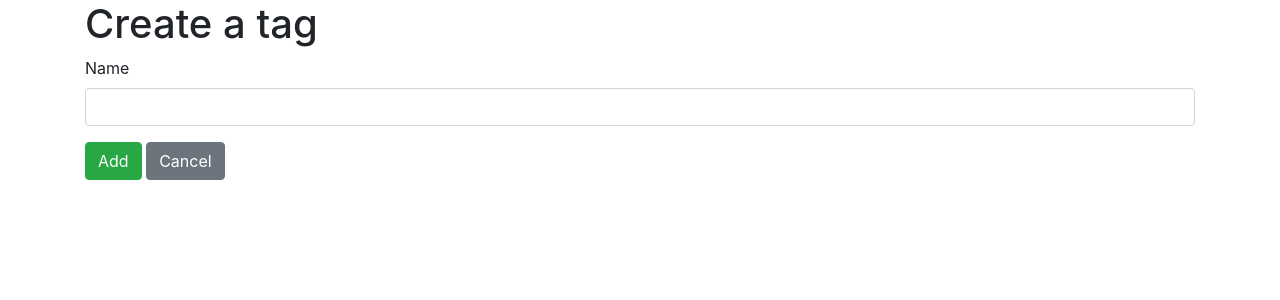
After one commit to jr-alcano/blogly, a Flask app: page /tags/new in a window 1280 px wide. The commit adds this page. Shown: the top 300 px of the page. Run offline with Flask 3, Linux system fonts and the light colour scheme; some libraries are stand-ins or nearby versions.

Commit message:
Add files via upload

```diff
--- a/app.py
+++ b/app.py
@@ -1,5 +1,5 @@
 from flask import Flask, render_template, redirect, url_for, request
-from models import db, connect_db, User, Post
+from models import db, connect_db, User, Post, Tag, PostTag
 
 app = Flask(__name__)
 app.config['SQLALCHEMY_DATABASE_URI'] = 'postgresql://johnalcano:jiBAi677@localhost/blogly'
@@ -12,76 +12,53 @@ with app.app_context():
     db.create_all()
 
 
-@app.route('/')
-def root():
-    return redirect(url_for('list_users'))
+# Existing user and post routes here...
+
+# Add tag routes
+@app.route('/tags')
+def list_tags():
+    tags = Tag.query.all()
+    return render_template('tags.html', tags=tags)
 
 
-@app.route('/users')
-def list_users():
-    users = User.query.all()
-    return render_template('users.html', users=users)
+@app.route('/tags/new', methods=["GET", "POST"])
+def add_tag():
+    if request.method == "POST":
+        new_tag = Tag(name=request.form['name'])
+        db.session.add(new_tag)
+        db.session.commit()
+        return redirect(url_for('list_tags'))
+
+    return render_template('new_tag.html')
 
 
-@app.route('/users/new', methods=["GET", "POST"])
-def add_user():
-    if request.method == "POST":
-        new_user = User(
-            first_name=request.form['first_name'],
-            last_name=request.form['last_name'],
-            image_url=request.form['image_url'] or None)
-        db.session.add(new_user)
-        db.session.commit()
-        return redirect(url_for('list_users'))
-
-    return render_template('new_user.html')
+@app.route('/tags/<int:tag_id>')
+def show_tag(tag_id):
+    tag = Tag.query.get_or_404(tag_id)
+    return render_template('tag_detail.html', tag=tag)
 
 
-@app.route('/users/<int:user_id>')
-def show_user(user_id):
-    user = User.query.get_or_404(user_id)
-    return render_template('user_detail.html', user=user)
+@app.route('/tags/<int:tag_id>/edit', methods=["GET", "POST"])
+def edit_tag(tag_id):
+    tag = Tag.query.get_or_404(tag_id)
+
+    if request.method == "POST":
+        tag.name = request.form['name']
+        db.session.commit()
+        return redirect(url_for('list_tags'))
+
+    return render_template('edit_tag.html', tag=tag)
 
 
-@app.route('/users/<int:user_id>/edit', methods=["GET", "POST"])
-def edit_user(user_id):
-    user = User.query.get_or_404(user_id)
-
-    if request.method == "POST":
-        user.first_name = request.form['first_name']
-        user.last_name = request.form['last_name']
-        user.image_url = request.form['image_url'] or None
-        db.session.commit()
-        return redirect(url_for('list_users'))
-
-    return render_template('edit_user.html', user=user)
+@app.route('/tags/<int:tag_id>/delete', methods=["POST"])
+def delete_tag(tag_id):
+    tag = Tag.query.get_or_404(tag_id)
+    db.session.delete(tag)
+    db.session.commit()
+    return redirect(url_for('list_tags'))
 
 
-@app.route('/users/<int:user_id>/delete', methods=["POST"])
-def delete_user(user_id):
-    user = User.query.get_or_404(user_id)
-    db.session.delete(user)
-    db.session.commit()
-    return redirect(url_for('list_users'))
-
-
-# Add post routes
-
-@app.route('/users/<int:user_id>/posts/new', methods=["GET", "POST"])
-def add_post(user_id):
-    user = User.query.get_or_404(user_id)
-
-    if request.method == "POST":
-        new_post = Post(
-            title=request.form['title'],
-            content=request.form['content'],
-            user_id=user.id)
-        db.session.add(new_post)
-        db.session.commit()
-        return redirect(url_for('show_user', user_id=user.id))
-
-    return render_template('new_post.html', user=user)
-
+# Update post routes to handle tags
 
 @app.route('/posts/<int:post_id>')
 def show_post(post_id):
@@ -89,17 +66,44 @@ def show_post(post_id):
     return render_template('post_detail.html', post=post)
 
 
+@app.route('/users/<int:user_id>/posts/new', methods=["GET", "POST"])
+def add_post(user_id):
+    user = User.query.get_or_404(user_id)
+    tags = Tag.query.all()
+
+    if request.method == "POST":
+        tag_ids = request.form.getlist('tags')
+        new_post = Post(
+            title=request.form['title'],
+            content=request.form['content'],
+            user_id=user.id)
+        db.session.add(new_post)
+        db.session.commit()
+
+        for tag_id in tag_ids:
+            tag = Tag.query.get(tag_id)
+            new_post.tags.append(tag)
+        db.session.commit()
+
+        return redirect(url_for('show_user', user_id=user.id))
+
+    return render_template('new_post.html', user=user, tags=tags)
+
+
 @app.route('/posts/<int:post_id>/edit', methods=["GET", "POST"])
 def edit_post(post_id):
     post = Post.query.get_or_404(post_id)
+    tags = Tag.query.all()
 
     if request.method == "POST":
         post.title = request.form['title']
         post.content = request.form['content']
+        tag_ids = request.form.getlist('tags')
+        post.tags = [Tag.query.get(tag_id) for tag_id in tag_ids]
         db.session.commit()
         return redirect(url_for('show_post', post_id=post.id))
 
-    return render_template('edit_post.html', post=post)
+    return render_template('edit_post.html', post=post, tags=tags)
 
 
 @app.route('/posts/<int:post_id>/delete', methods=["POST"])
--- /dev/null
+++ b/templates/new_tag.html
@@ -0,0 +1,15 @@
+{% extends "base.html" %}
+
+{% block title %}Create a tag{% endblock %}
+
+{% block content %}
+<h1>Create a tag</h1>
+<form method="POST">
+    <div class="form-group">
+        <label for="name">Name</label>
+        <input type="text" class="form-control" id="name" name="name">
+    </div>
+    <button type="submit" class="btn btn-success">Add</button>
+    <a href="/tags" class="btn btn-secondary">Cancel</a>
+</form>
+{% endblock %}
```
Also changed, not shown: models.py (+14 -0 lines), templates/edit_tag.html (added, +15 -0 lines), templates/post_detail.html (+8 -1 lines), templates/tag_detail.html (added, +16 -0 lines), templates/tags.html (added, +13 -0 lines).
